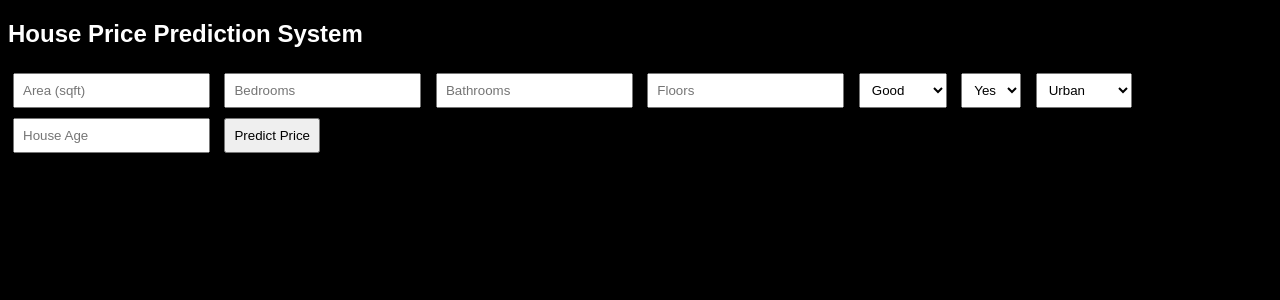
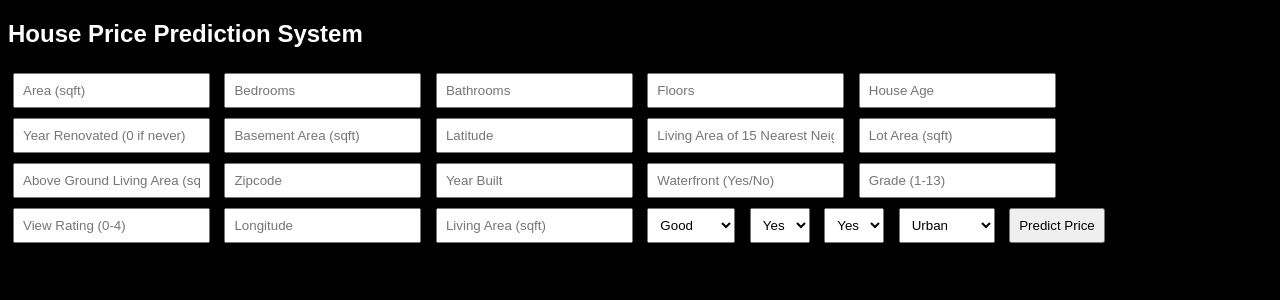
Before and after one commit to neethu7654-ship-it/house_price_prediction, a Django app: template price_calculator/templates/index.html in a window 1280 px wide. Shown: the top 300 px of the page. Run offline with Django 3.2, Linux system fonts and the light colour scheme; the template is opened without the code that fills it, so the values that code supplies are empty.

Commit message:
Explain the form method of the added columns

```diff
--- a/price_calculator/templates/index.html
+++ b/price_calculator/templates/index.html
@@ -17,6 +17,20 @@
     <input name="bedrooms" placeholder="Bedrooms" required>
     <input name="bathrooms" placeholder="Bathrooms" required>
     <input name="floors" placeholder="Floors" required>
+    <input name="house_age" placeholder="House Age" required>
+    <input name="yr_renovated" placeholder="Year Renovated (0 if never)" required>
+    <input name="sqft_basement" placeholder="Basement Area (sqft)" required>
+    <input name="lat" placeholder="Latitude" required>
+    <input name="sqft_living15" placeholder="Living Area of 15 Nearest Neighbors (sqft)" required>
+    <input name="sqft_lot" placeholder="Lot Area (sqft)" required>
+    <input name="sqft_above" placeholder="Above Ground Living Area (sqft)" required>
+    <input name="zipcode" placeholder="Zipcode" required>
+    <input name="yr_built" placeholder="Year Built" required>
+    <input name="waterfront" placeholder="Waterfront (Yes/No)" required>
+    <input name="grade" placeholder="Grade (1-13)" required>
+    <input name="view" placeholder="View Rating (0-4)" required>
+    <input name="long" placeholder="Longitude" required>
+    <input name="sqft_living" placeholder="Living Area (sqft)" required>
 
     <select name="condition">
         <option value="Good">Good</option>
@@ -25,8 +39,13 @@
     </select>
 
     <select name="garage">
-        <option value="Yes">Yes</option>
-        <option value="No">No</option>
+        <option value="1">Yes</option>
+        <option value="0">No</option>
+    </select>
+
+    <select name="waterfront">
+        <option value="1">Yes</option>
+        <option value="0">No</option>
     </select>
 
     <select name="location">
@@ -34,8 +53,6 @@
         <option value="Suburban">Suburban</option>
         <option value="Rural">Rural</option>
     </select>
-
-    <input name="house_age" placeholder="House Age" required>
 
     <button type="submit">Predict Price</button>
 </form>
```
